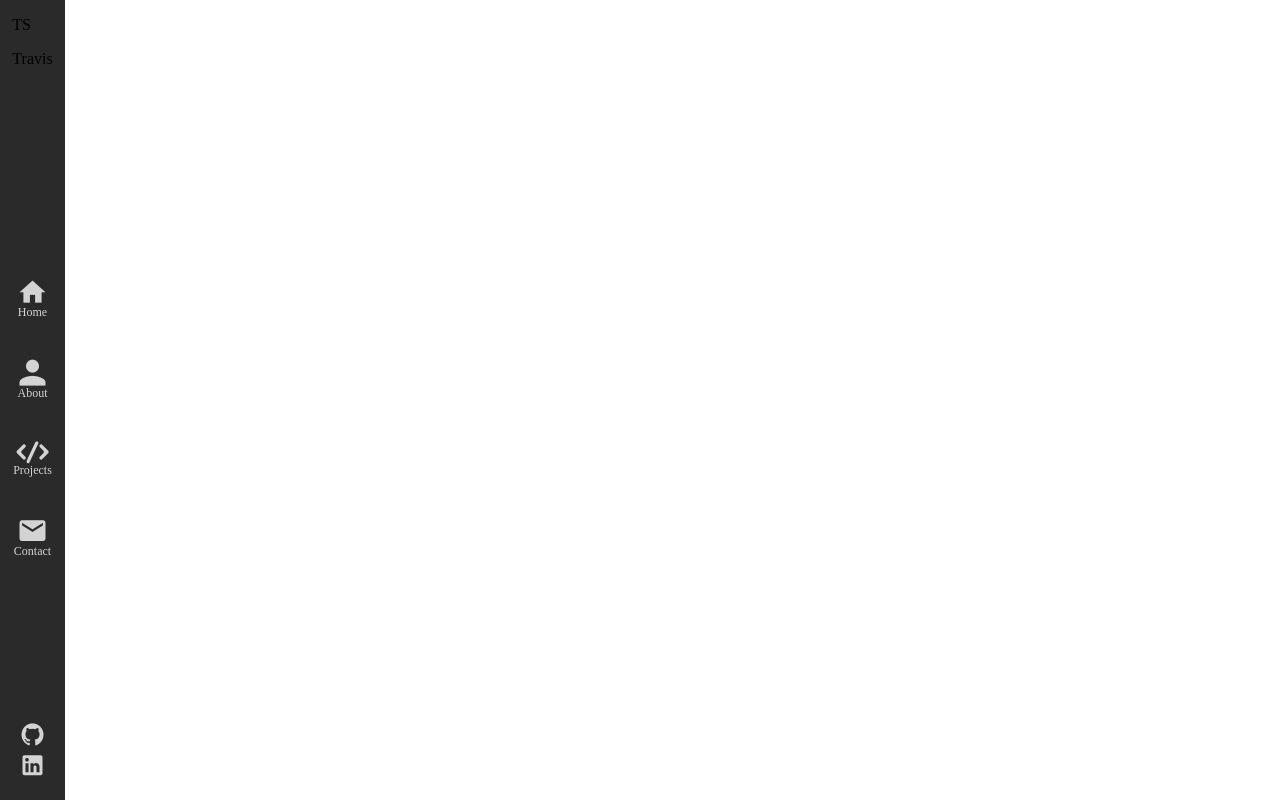
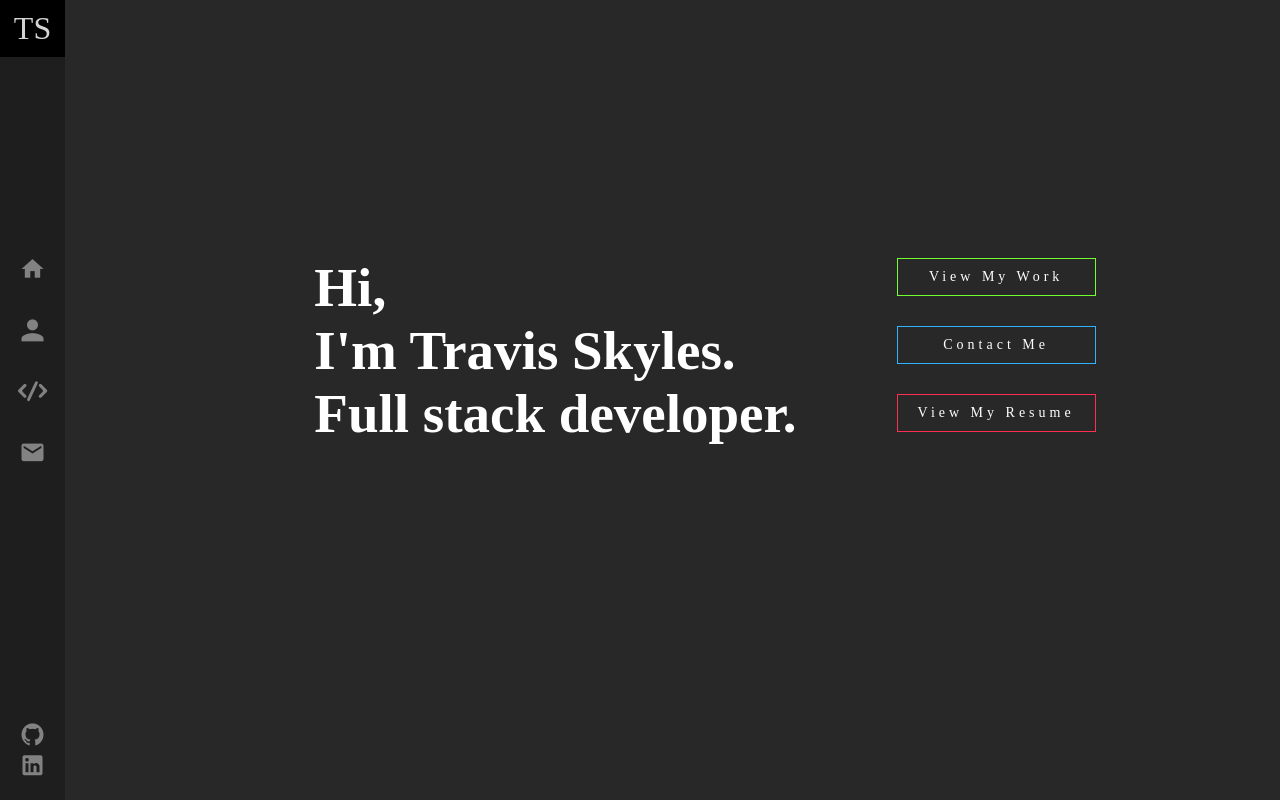
Before and after one commit to travisskyles/portfolio, a plain HTML site: page index.html in a window 1280 px wide. Drawn offline with Linux system fonts and the light colour scheme; files whose address does not match are found by name.

Commit message:
home body layout

```diff
--- a/css/style.css
+++ b/css/style.css
@@ -3,6 +3,7 @@ body {
 	margin: 0;
 	display: flex;
 	flex-direction: row;
+	background-color: rgb(40, 40, 40);
 }
 
 header {
@@ -11,8 +12,23 @@ header {
 	flex-direction: column;
 	justify-content: space-between;
 	align-items: center;
-	background-color: rgb(42, 42, 42);
+	background-color: rgb(30, 30, 30);
 	padding-bottom: 25px;
+	margin-right: 65px;
+}
+
+#nav_logo {
+	display: flex;
+	flex-direction: column;
+	align-items: center;
+	background-color: black;
+	color: lightgray;
+	width: 100%;
+}
+
+#nav_logo p:first-child {
+	font-size: 32px;
+	margin: 10px 0 10px 0;
 }
 
 header > nav {
@@ -35,17 +51,35 @@ header > nav > a > p {
 	margin: 0;
 }
 
+#internal_links > a:hover,
+#internal_links > a:hover * {
+	color: rgb(251, 205, 0);
+}
+
+#internal_links a:first-child {
+	margin-top: 0;
+}
+
+#internal_links a:last-child {
+	margin-bottom: 50px;
+}
+
+#external_links > a:hover,
+#external_links > a:hover * {
+	color: rgb(251, 205, 0);
+}
+
 #external_links > a {
 	margin-top: 10px;
 }
 
 .icon {
-	font-size: 26px;
-	color: lightgrey;
+	font-size: 22px;
+	color: rgb(130, 130, 130);
 }
 
 .icon-code {
-	font-size: 22px;
+	font-size: 20px;
 }
 
 .icon-github {
@@ -55,3 +89,72 @@ header > nav > a > p {
 .icon-linkedin-logo {
 	font-size: 20px;
 }
+
+section {
+	display: flex;
+	flex-direction: row;
+	/* padding: 10%; */
+	margin: auto;
+	color: white;
+}
+
+#greeting {
+	display: flex;
+	flex-direction: column;
+	justify-content: center;
+	margin-bottom: 100px;
+}
+
+#greeting > h1 {
+	font-size: 55px;
+}
+
+#greeting_buttons {
+	display: flex;
+	flex-direction: column;
+	justify-content: center;
+	margin-left: 100px;
+	margin-bottom: 140px;
+}
+
+#greeting_buttons > a {
+	color: white;
+	margin-top: 30px;
+	box-sizing: border-box;
+	text-decoration: none;
+	padding: 10px 20px;
+	border: 1px solid white;
+	font-size: 14px;
+	text-align: center;
+	letter-spacing: 4px;
+}
+
+#greeting_buttons > a:nth-child(1) {
+	border: 1px solid rgb(113, 255, 47);
+}
+
+#greeting_buttons > a:nth-child(1):hover {
+	border: 1px solid rgb(113, 255, 47);
+	background-color: rgb(113, 255, 47);
+	color: rgb(40, 40, 40);
+}
+
+#greeting_buttons > a:nth-child(2) {
+	border: 1px solid rgb(47, 179, 255);
+}
+
+#greeting_buttons > a:nth-child(2):hover {
+	border: 1px solid rgb(47, 179, 255);
+	background-color: rgb(47, 179, 255);
+	color: rgb(40, 40, 40);
+}
+
+#greeting_buttons > a:nth-child(3) {
+	border: 1px solid rgb(255, 47, 82);
+}
+
+#greeting_buttons > a:nth-child(3):hover {
+	border: 1px solid rgb(255, 47, 82);
+	background-color: rgb(255, 47, 82);
+	color: rgb(40, 40, 40);
+}
--- a/index.html
+++ b/index.html
@@ -11,24 +11,23 @@
 		<header>
 			<div id="nav_logo">
 				<p>TS</p>
-				<p>Travis</p>
 			</div>
 			<nav class="header-links" id="internal_links">
 				<a href="">
 					<p class="icon icon-home-button"></p>
-					<p class="menu-labels">Home</p>
+					<!-- <p class="menu-labels">Home</p> -->
 				</a>
 				<a href="">
 					<p class="icon icon-user-shape"></p>
-					<p class="menu-labels">About</p>
+					<!-- <p class="menu-labels">About</p> -->
 				</a>
 				<a href="">
 					<p class="icon icon-code"></p>
-					<p class="menu-labels">Projects</p>
+					<!-- <p class="menu-labels">Projects</p> -->
 				</a>
 				<a href="">
 					<p class="icon icon-black-envelope-email-symbol"></p>
-					<p class="menu-labels">Contact</p>
+					<!-- <p class="menu-labels">Contact</p> -->
 				</a>
 			</nav>
 			<nav class="header-links" id="external_links">
@@ -40,5 +39,15 @@
 				</a>
 			</nav>
 		</header>
+		<section>
+			<div id="greeting">
+				<h1>Hi,<br />I'm Travis Skyles.<br />Full stack developer.</h1>
+			</div>
+			<div id="greeting_buttons">
+				<a href="">View My Work</a>
+				<a href="">Contact Me</a>
+				<a href="">View My Resume</a>
+			</div>
+		</section>
 	</body>
 </html>
```
